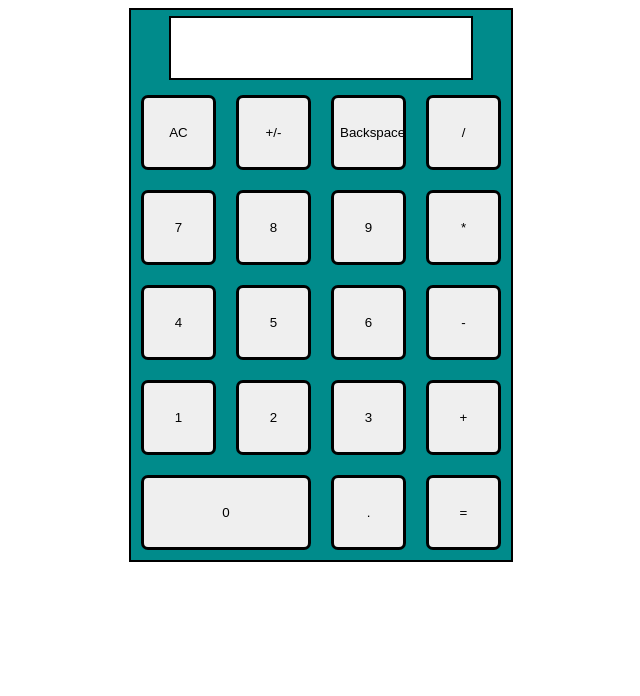
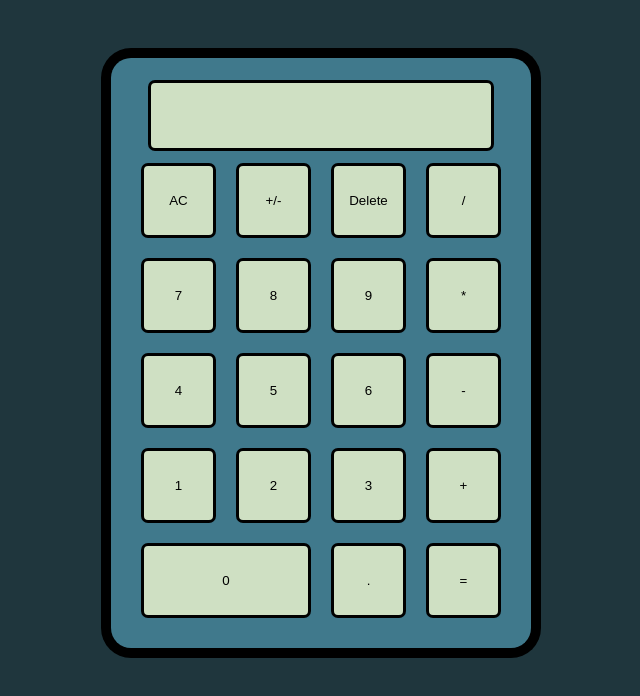
Before and after one commit to Fusi0n21/calculator, a plain HTML site: page index.html in a window 1280 px wide. Shown: the whole page, without its empty margins (319-959 px from the left). Drawn offline with Linux system fonts and the light colour scheme.

Commit message:
CSS decoration

```diff
--- a/index.html
+++ b/index.html
@@ -7,6 +7,14 @@
 		<title>Document</title>
 		<script src="javascript.js" defer></script>
 		<link rel="stylesheet" href="style.css" />
+
+
+
+		<link rel="preconnect" href="https://fonts.googleapis.com">
+<link rel="preconnect" href="https://fonts.gstatic.com" crossorigin>
+<link href="https://fonts.googleapis.com/css2?family=Roboto:wght@100;400;900&display=swap" rel="stylesheet">
+
+
 	</head>
 	<body>
 		<div class="calculator">
@@ -18,7 +26,7 @@
 			<div class="first">
 				<button class="ac">AC</button>
 				<button class="plusminus">+/-</button>
-				<button class="backspace">Backspace</button>
+				<button class="backspace">Delete</button>
 				<button class="divide">/</button>
 			</div>
 			<div class="second">
--- a/style.css
+++ b/style.css
@@ -1,5 +1,7 @@
 body {
 	font-size: 60px;
+	background-color: #1F363D;
+	font-family: "Roboto";
 }
 
 .calculator {
@@ -15,41 +17,57 @@ body {
 .fifth {
 	display: flex;
 	gap: 0px;
-	border-left: 2px solid black;
-	border-right: 2px solid black;
-	background-color: darkcyan;
+	border-left: 10px solid black;
+	border-right: 10px solid black;
+	background-color: #40798C;
+	padding-left: 20px;
+	padding-right: 20px;
 }
 .fifth {
-	border-bottom: 2px solid black;
+	border-bottom: 10px solid black;
+	border-bottom-left-radius: 30px;
+	border-bottom-right-radius: 30px;
+	padding-bottom: 20px;
 }
 button {
-	border: solid black;
+	border: 3px solid black;
 	width: 75px;
 	height: 75px;
 	margin: 10px;
 	border-radius: 7px;
+	background-color:#CFE0C3;
 }
 button.zero {
 	width: 170px;
 }
 
 .top {
+	margin-top: 40px;
 	width: 380px;
 	height: 75px;
 	display: flex;
 	justify-content: center;
 	align-items: center;
-	border: 2px solid black;
+	border: 10px solid black;
 	border-bottom: 0;
-	background-color: darkcyan;
+	background-color: #40798C;
+	border-top-left-radius: 30px;
+	border-top-right-radius: 30px;
+	padding-top: 20px;
+	padding-left: 20px;
+	padding-right: 20px;
 }
 .topbox{
-	background-color: white;
-	width: 300px;
-	height: 60px;
-	border: 2px solid black;
+	background-color:#CFE0C3;
+	width: 340px;
+	height: 65px;
+	border: 3px solid black;
+	border-radius: 7px;
+	margin-bottom: 10px;
+	margin-top: 10px;
 }
 .display{
 	display: flex;
 	justify-content: flex-end;
+
 }
```
